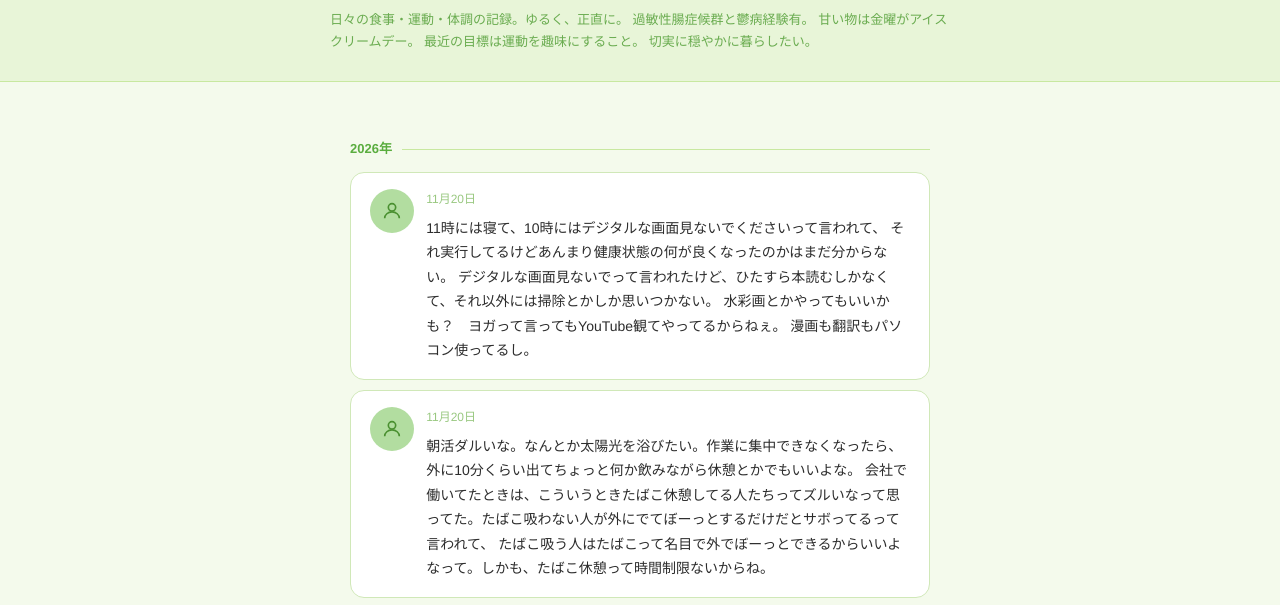
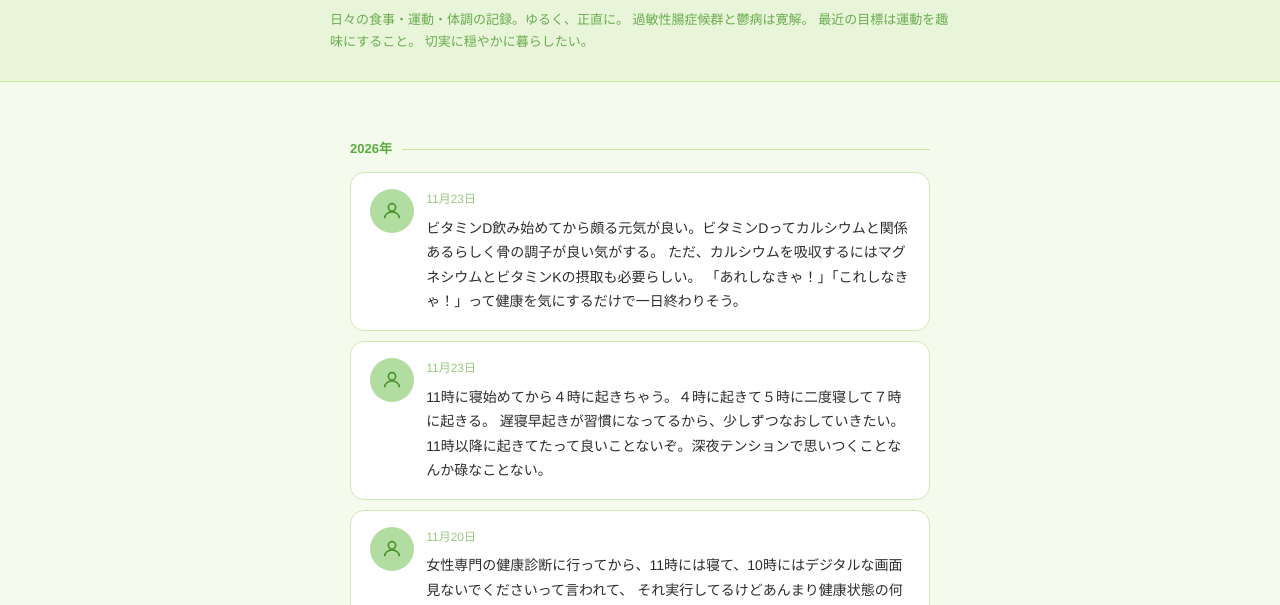
Before and after one commit to Azaleacreativeroom888/fan-health, a plain HTML site: page blog.html in a window 1280 px wide. Shown: the part 116-721 px from the top of the page. Drawn offline with Linux system fonts and the light colour scheme.

Commit message:
Update blog.html

```diff
--- a/blog.html
+++ b/blog.html
@@ -60,8 +60,7 @@
   <div class="page-header-inner">
     <h1>ブログ</h1>
     <p>日々の食事・運動・体調の記録。ゆるく、正直に。
-      過敏性腸症候群と鬱病経験有。
-      甘い物は金曜がアイスクリームデー。
+      過敏性腸症候群と鬱病は寛解。
       最近の目標は運動を趣味にすること。
       切実に穏やかに暮らしたい。</p>
   </div>
@@ -74,8 +73,28 @@
   <div class="post">
     <div class="avatar"><svg viewBox="0 0 24 24"><circle cx="12" cy="8" r="4"/><path d="M4 20c0-4 3.6-7 8-7s8 3 8 7"/></svg></div>
     <div class="post-body">
+      <div class="post-meta"><span class="post-date">11月23日</span></div>
+      <p class="post-text">ビタミンD飲み始めてから頗る元気が良い。ビタミンDってカルシウムと関係あるらしく骨の調子が良い気がする。
+      ただ、カルシウムを吸収するにはマグネシウムとビタミンKの摂取も必要らしい。
+      「あれしなきゃ！」「これしなきゃ！」って健康を気にするだけで一日終わりそう。</p>
+    </div>
+  </div>
+
+  <div class="post">
+    <div class="avatar"><svg viewBox="0 0 24 24"><circle cx="12" cy="8" r="4"/><path d="M4 20c0-4 3.6-7 8-7s8 3 8 7"/></svg></div>
+    <div class="post-body">
+      <div class="post-meta"><span class="post-date">11月23日</span></div>
+      <p class="post-text">11時に寝始めてから４時に起きちゃう。４時に起きて５時に二度寝して７時に起きる。
+        遅寝早起きが習慣になってるから、少しずつなおしていきたい。
+        11時以降に起きてたって良いことないぞ。深夜テンションで思いつくことなんか碌なことない。</p>
+    </div>
+  </div>
+
+  <div class="post">
+    <div class="avatar"><svg viewBox="0 0 24 24"><circle cx="12" cy="8" r="4"/><path d="M4 20c0-4 3.6-7 8-7s8 3 8 7"/></svg></div>
+    <div class="post-body">
       <div class="post-meta"><span class="post-date">11月20日</span></div>
-      <p class="post-text">11時には寝て、10時にはデジタルな画面見ないでくださいって言われて、
+      <p class="post-text">女性専門の健康診断に行ってから、11時には寝て、10時にはデジタルな画面見ないでくださいって言われて、
       それ実行してるけどあんまり健康状態の何が良くなったのかはまだ分からない。
       デジタルな画面見ないでって言われたけど、ひたすら本読むしかなくて、それ以外には掃除とかしか思いつかない。
       水彩画とかやってもいいかも？　ヨガって言ってもYouTube観てやってるからねぇ。
```
